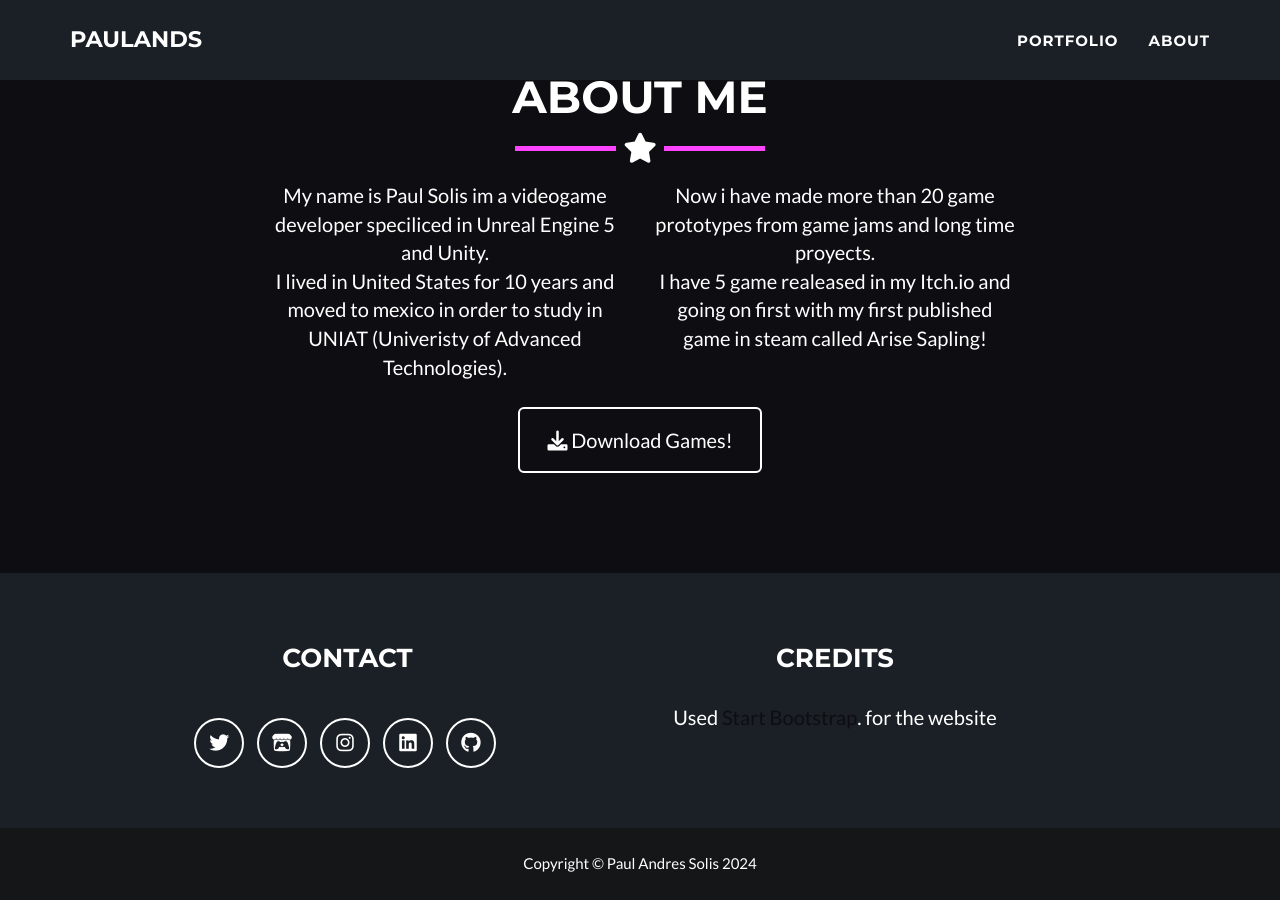
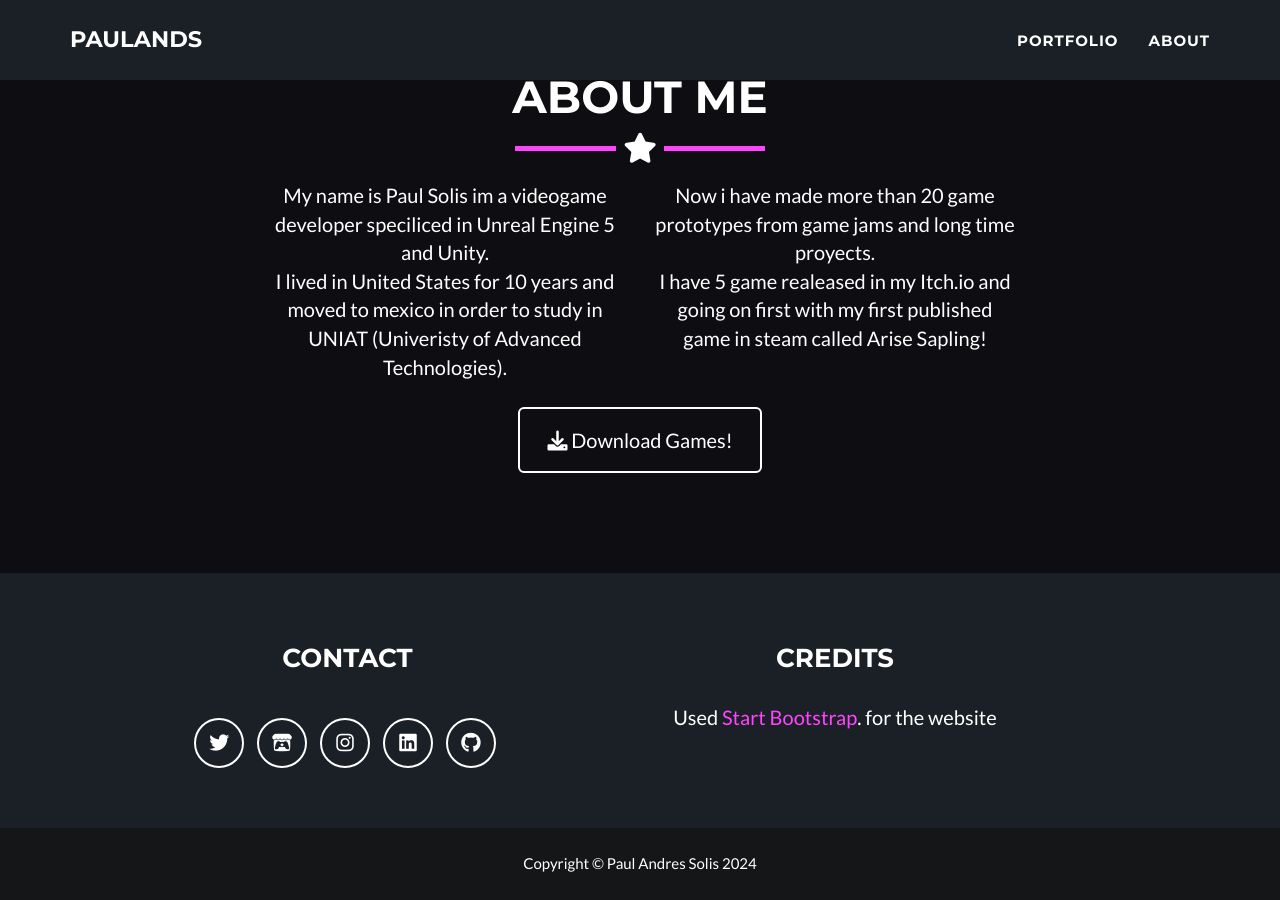
Before and after one commit to PaulAnds/PaulAnds.github.io, a Jekyll site: the page built from _posts/2014-07-18-project-1.markdown, in a window 1280 px wide and 900 px high, scrolled down 1944 px. Built offline with Jekyll 4.4.1, drawn with Linux system fonts in a browser that asks for light colours.

Commit message:
change color

```diff
--- a/_config.yml
+++ b/_config.yml
@@ -56,7 +56,7 @@ social:
     # - line: Beverly Hills, CA 90210
 
 # Credits content
-credits: 'Used <a href="http://startbootstrap.com style="color:#f4ff;">Start Bootstrap</a>. for the website'
+credits: 'Used <a href="http://startbootstrap.com" style="color: #f4ff">Start Bootstrap</a>. for the website'
 
 # Build settings
 markdown: kramdown
```
